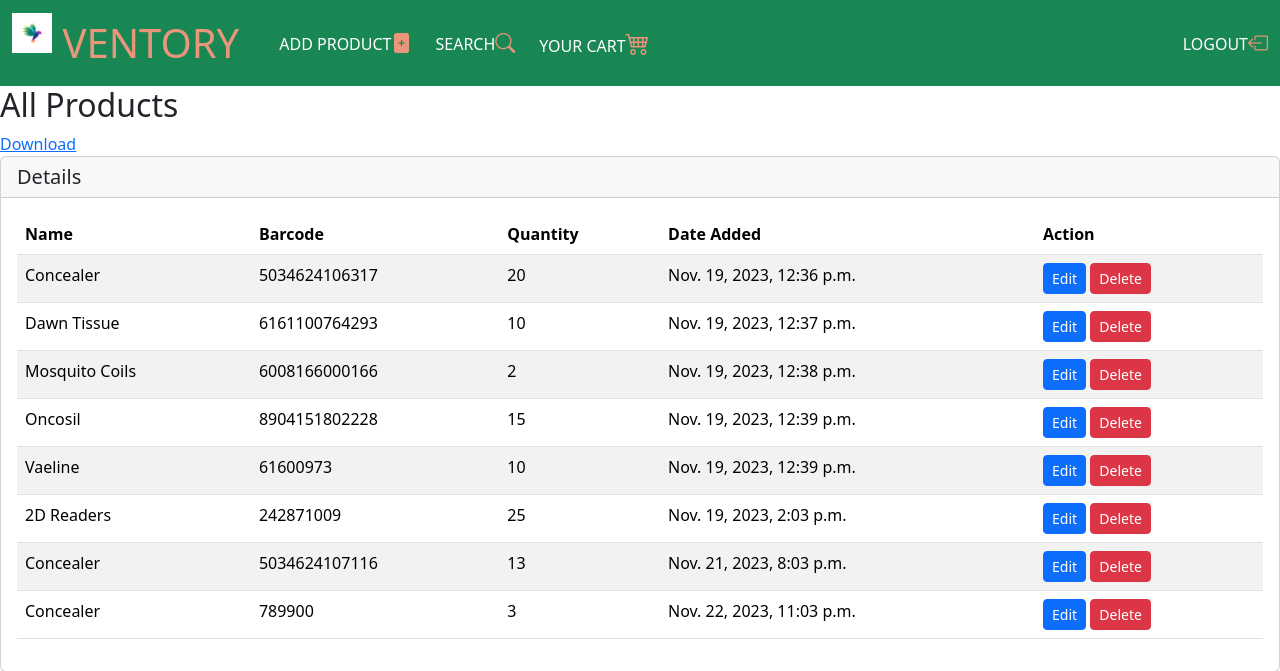
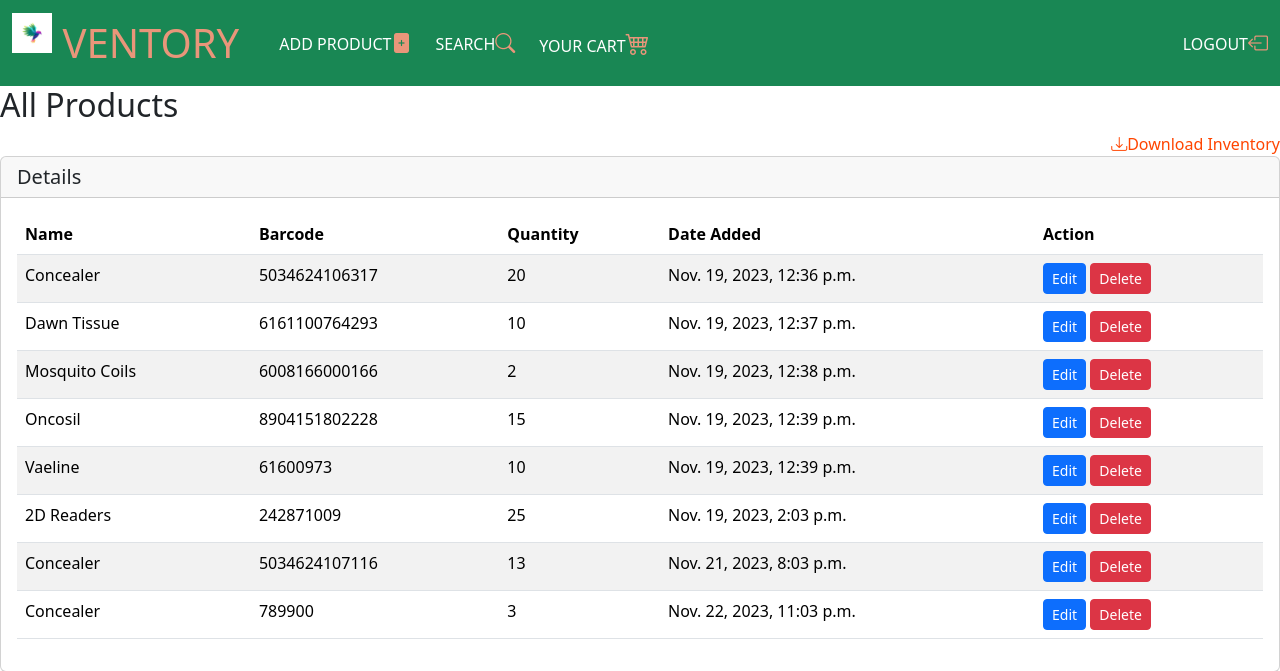
Before and after one commit to kamauCE/trial50, a Django app: page /all/ in a window 1280 px wide. Shown: the top 671 px of the page. Run offline with Django 4.2, Linux system fonts and the light colour scheme; data comes from the database, SQL or seed files in the repository; both versions use the stored data as it was after the commit; some libraries are stand-ins or nearby versions.

Commit message:
fourth commit

```diff
--- a/templates/all_products.html
+++ b/templates/all_products.html
@@ -28,7 +28,7 @@
 </nav>
 
 <h2>All Products</h2>
-<a href="?download_html=1">Download</a>
+<a href="?download_html=1" style="float: right;text-decoration: none;color: orangered"><i class="bi bi-download fs-6"></i>Download Inventory</a>
 <br>
 <div class="card">
   <h5 class="card-header">Details</h5>
```
Also changed, not shown: db.sqlite3.
